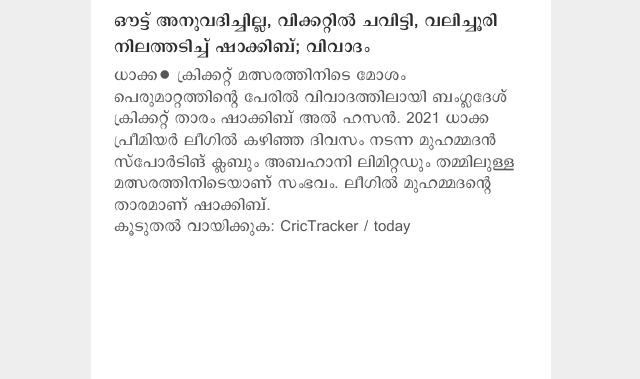
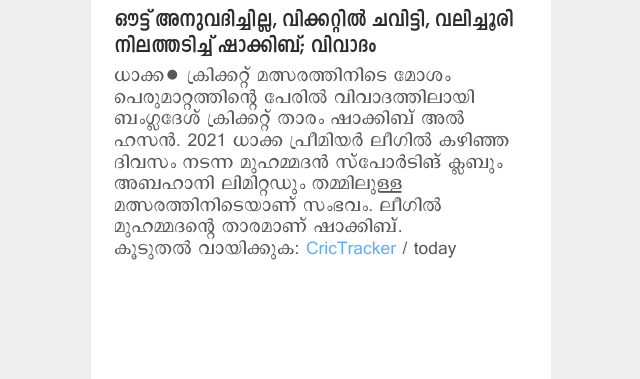
Before and after one commit to nabeelkv/cric, a plain HTML site: page index.html in a window 1280 px wide. Shown: the part 339-718 px from the top of the page, without its empty margins (319-959 px from the left). Drawn offline with nearby package versions, Linux system fonts and the light colour scheme.

Commit message:
Update index.html

```diff
--- a/index.html
+++ b/index.html
@@ -103,9 +103,9 @@
   .Es2Y0VY1ihrOQ6Ce6qUys {
     width: 90%;
     margin: 12px 5% 6px;
-    font-size: 1.4rem;
+    font-size: 1.7rem;
     color: #161616;
-    font-family: PanchariUni;
+    font-family: EGGIndulekhaUni;
     opacity: .9;
     line-height: 1.6rem;
     font-weight: bold;
@@ -115,7 +115,7 @@
     width: 90%;
     margin: 0 5%;
     line-height: 1.35rem;
-    font-size: 1.3rem;
+    font-size: 1.5rem;
     color: #2d2d2d;
     font-family: PanchariUni;
     opacity: .8;
@@ -204,6 +204,10 @@
     min-width: 20vmin;
     text-align: center;
 }
+
+._1iV-Av0niv9xqBP8L4ZA8J {
+  color: #369af8!important;
+}
     </style>
 
 
```
